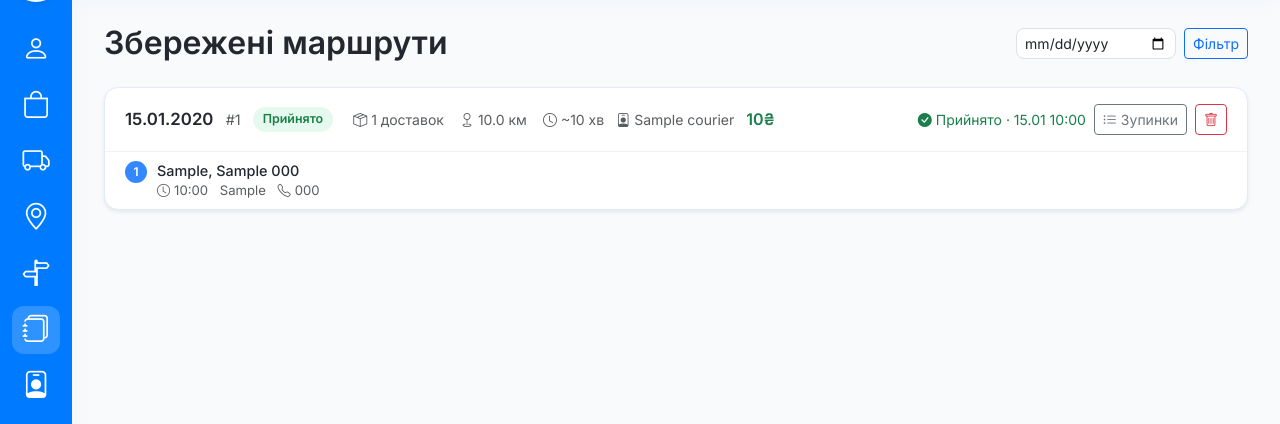
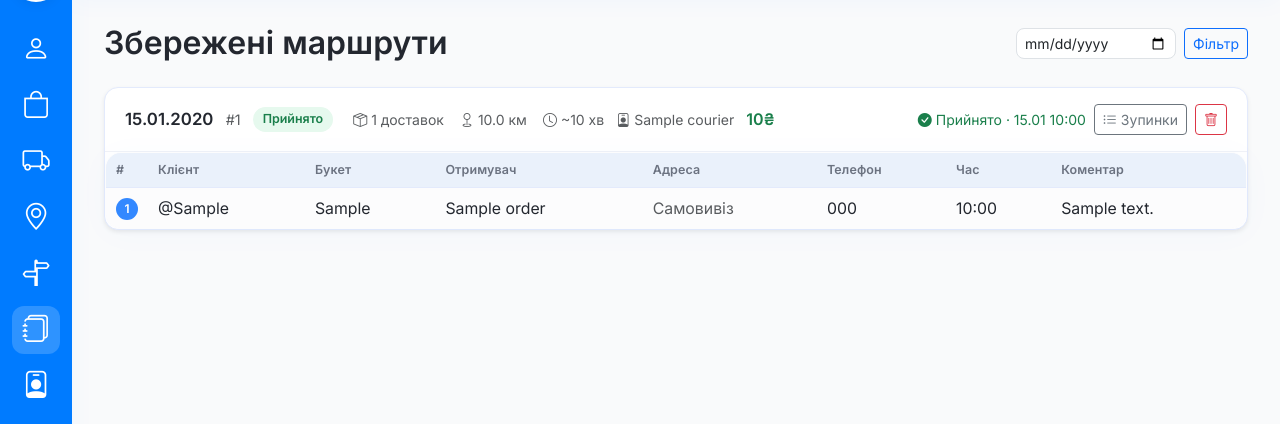
Before and after one commit to isakawar/crmKvitkovaPovnya, a Flask app: page /routes in a window 1280 px wide, after a click on "Зупинки". Shown: the part 70-494 px from the top of the page. Run offline with Flask 3, Linux system fonts and the light colour scheme; a user stored in the database is signed in; tables that the repository leaves empty hold one stand-in row (values such as "Sample post"); parts of the project's set-up code (start-up, migrations or seed data) failed here and were passed over.

Commit message:
Fix route stops not saving/displaying on /routes page
- Fix route_generator_save: optimizer doesn't return delivery IDs in
  stop objects, so match stops back to deliveries by address string
- Fix saved_routes: use joinedload for stops→delivery→order/client
  relationships to avoid lazy loading issues in template
- Update saved_routes.html stops table with full delivery info columns

Co-Authored-By: Claude Sonnet 4.6 <noreply@anthropic.com>

```diff
--- a/app/blueprints/routes/routes.py
+++ b/app/blueprints/routes/routes.py
@@ -1,5 +1,6 @@
 from flask import Blueprint, render_template, request, jsonify, redirect, url_for, flash, current_app
 from flask_login import login_required
+from sqlalchemy.orm import joinedload
 from app.extensions import db
 from app.models.delivery_route import DeliveryRoute, RouteDelivery
 from app.models.courier import Courier
@@ -49,7 +50,17 @@ def saved_routes():
             query = query.filter_by(route_date=d)
         except ValueError:
             pass
-    routes = query.all()
+    from app.models.delivery import Delivery
+    from app.models.order import Order
+    from app.models.client import Client
+    routes = query.options(
+        joinedload(DeliveryRoute.stops)
+            .joinedload(RouteDelivery.delivery)
+            .joinedload(Delivery.order),
+        joinedload(DeliveryRoute.stops)
+            .joinedload(RouteDelivery.delivery)
+            .joinedload(Delivery.client),
+    ).all()
     couriers = Courier.query.filter_by(active=True).order_by(Courier.name).all()
     return render_template('saved_routes.html', routes=routes, couriers=couriers, date_filter=date_filter)
 
--- a/app/templates/saved_routes.html
+++ b/app/templates/saved_routes.html
@@ -11,10 +11,9 @@
 .status-completed { background: #f0f9ff; color: #0e6fa7; }
 .route-card { border-radius: 14px; border: 1.5px solid #e3eafc; margin-bottom: 18px; background: #fff; }
 .route-card-header { padding: 16px 20px; border-bottom: 1px solid #f0f2f7; display: flex; align-items: center; gap: 12px; flex-wrap: wrap; }
-.stop-list { list-style: none; padding: 0; margin: 0; }
-.stop-list li { padding: 8px 20px; border-bottom: 1px solid #f5f6fa; font-size: 0.9rem; display: flex; gap: 10px; align-items: flex-start; }
-.stop-list li:last-child { border-bottom: none; }
-.stop-num { display: inline-flex; align-items: center; justify-content: center; width: 22px; height: 22px; border-radius: 50%; background: #3388ff; color: #fff; font-size: 0.75rem; font-weight: 700; flex-shrink: 0; margin-top: 1px; }
+.stop-num { display: inline-flex; align-items: center; justify-content: center; width: 22px; height: 22px; border-radius: 50%; background: #3388ff; color: #fff; font-size: 0.75rem; font-weight: 700; flex-shrink: 0; }
+.route-card .table thead th { font-size: 0.78rem; color: #6b7280; font-weight: 600; border-bottom: 1.5px solid #e3eafc; padding: 8px 10px; }
+.route-card .table td { padding: 8px 10px; vertical-align: middle; border-color: #f0f2f7; }
 .assign-form { display: flex; gap: 8px; align-items: center; flex-wrap: wrap; }
 .assign-form select, .assign-form input[type=number] { border-radius: 8px; border: 1.5px solid #e3eafc; padding: 5px 10px; font-size: 0.88rem; height: 34px; }
 </style>
@@ -160,33 +159,82 @@
   </div>
 
   <div class="collapse" id="stops-{{ route.id }}">
-    <ul class="stop-list">
+    <table class="table table-sm mb-0" style="font-size:0.88rem;">
+      <thead style="background:#f7f9fc;">
+        <tr>
+          <th style="width:32px;">#</th>
+          <th>Клієнт</th>
+          <th>Букет</th>
+          <th>Отримувач</th>
+          <th>Адреса</th>
+          <th>Телефон</th>
+          <th>Час</th>
+          <th>Коментар</th>
+        </tr>
+      </thead>
+      <tbody>
       {% for stop in route.stops %}
       {% set d = stop.delivery %}
       {% set order = d.order if d else none %}
-      <li>
-        <span class="stop-num">{{ stop.stop_order }}</span>
-        <div style="flex:1;">
-          <div style="font-weight:500;">
-            {% if order %}
-              {% if order.city %}{{ order.city }}, {% endif %}
-              {{ d.street or order.street or '—' }}
-              {% if d.building_number or order.building_number %}
-                {{ d.building_number or order.building_number }}
-              {% endif %}
-            {% else %}—{% endif %}
-          </div>
-          <div class="text-muted" style="font-size:0.82rem;">
-            {% if stop.planned_arrival %}
-            <span><i class="bi bi-clock me-1"></i>{{ stop.planned_arrival.strftime('%H:%M') }}</span>
+      {% set client = d.client if d else none %}
+      <tr>
+        <td><span class="stop-num">{{ stop.stop_order }}</span></td>
+
+        <td style="white-space:nowrap;">
+          {% if client %}@{{ client.instagram }}{% else %}—{% endif %}
+        </td>
+
+        <td style="white-space:nowrap;">
+          {% set size = d.bouquet_size or d.size or (order.size if order else '') %}
+          {{ size or '—' }}
+        </td>
+
+        <td style="white-space:nowrap;">
+          {{ (order.recipient_name if order else '') or '—' }}
+        </td>
+
+        <td>
+          {% if d and d.is_pickup %}
+            <span class="text-muted">Самовивіз</span>
+          {% elif order %}
+            {% set parts = [] %}
+            {% if order.city %}{% set _ = parts.append(order.city) %}{% endif %}
+            {% set street = d.street or order.street %}
+            {% if street %}{% set _ = parts.append(street) %}{% endif %}
+            {% set build = d.building_number or order.building_number %}
+            {% if build %}{% set _ = parts.append(build) %}{% endif %}
+            {{ parts | join(', ') }}
+            {% set floor = d.floor or order.floor %}
+            {% set ent = d.entrance or order.entrance %}
+            {% if floor or ent %}
+            <div class="text-muted" style="font-size:0.8rem;">
+              {% if floor %}пов. {{ floor }}{% endif %}
+              {% if ent %} п/їзд {{ ent }}{% endif %}
+            </div>
             {% endif %}
-            {% if d and d.size %}<span class="ms-2">{{ d.size }}</span>{% endif %}
-            {% if d and d.phone %}<span class="ms-2"><i class="bi bi-telephone me-1"></i>{{ d.phone }}</span>{% endif %}
-          </div>
-        </div>
-      </li>
+          {% else %}—{% endif %}
+        </td>
+
+        <td style="white-space:nowrap;">
+          {{ d.phone if d and d.phone else (order.recipient_phone if order else '—') }}
+        </td>
+
+        <td style="white-space:nowrap;">
+          {% if stop.planned_arrival %}
+            {{ stop.planned_arrival.strftime('%H:%M') }}
+          {% elif d and (d.time_from or d.time_to) %}
+            {{ d.time_from or '?' }}–{{ d.time_to or '?' }}
+          {% else %}—{% endif %}
+        </td>
+
+        <td style="max-width:200px;">
+          {% set comment = d.comment or (order.comment if order else '') %}
+          {% if comment %}<span title="{{ comment }}">{{ comment | truncate(60) }}</span>{% else %}—{% endif %}
+        </td>
+      </tr>
       {% endfor %}
-    </ul>
+      </tbody>
+    </table>
   </div>
 </div>
 {% endfor %}
```
Also changed, not shown: app/blueprints/orders/routes.py (+26 -0 lines).
